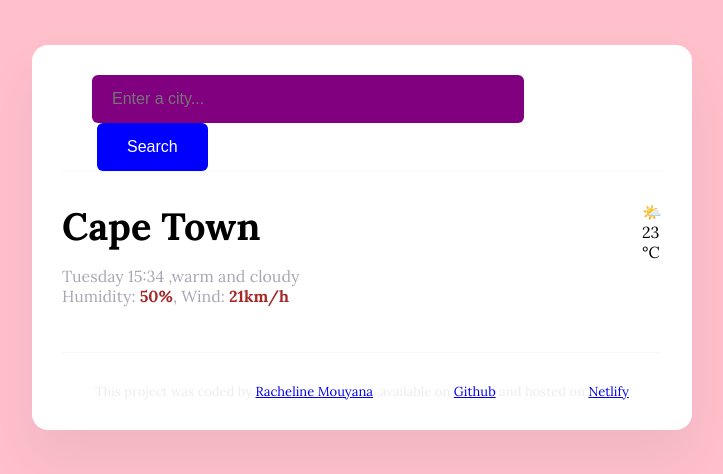
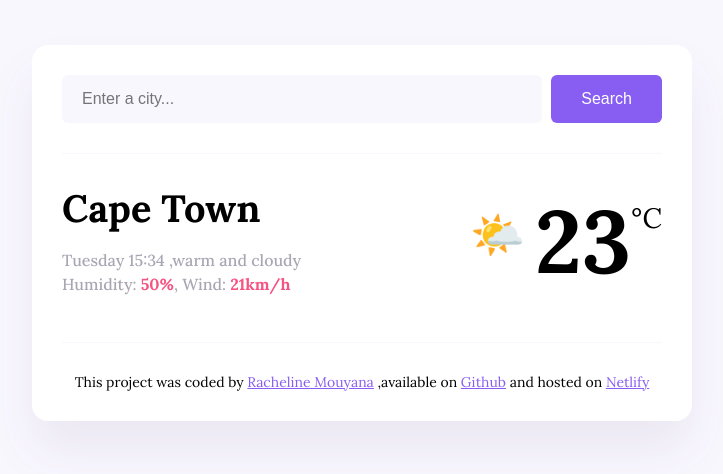
Before and after one commit to Rachel2001/project-weather-app, a plain HTML site: page index.html in a window 1280 px wide. Shown: the whole page, without its empty margins (278-1001 px from the left). Drawn offline with Linux system fonts and the light colour scheme; a web font is replaced by a local one.

Commit message:
Added and made changes to CSS

```diff
--- a/src/style.css
+++ b/src/style.css
@@ -1,9 +1,12 @@
 body {
-  background: pink;
+  background: #f9f7fe;
   font-family: "Carrois Gothic", sans-serif;
   font-family: "Crimson Text", serif;
   font-family: "DM Sans", sans-serif;
   font-family: "Lora", serif;
+}
+a {
+  color: #885df1;
 }
 .weather-app {
   background: white;
@@ -15,10 +18,10 @@ body {
 }
 header {
   border-bottom: 1px solid #f9f7fe;
-    padding: 0 30px 0;
+  padding: 0 0 30px 0;
 }
 .search-form-input {
-    background-color: purple;
+  background-color: #f9f7fe;
   border: none;
   border-radius: 6px;
   width: 80%;
@@ -26,7 +29,7 @@ header {
   font-size: 16px;
 }
 .search-form-button {
-  background-color: blue;
+  background-color: #885df1;
   padding: 15px 30px;
   border: none;
   border-radius: 6px;
@@ -36,7 +39,7 @@ header {
 }
 
 main {
-    padding:30px 0;
+  padding: 30px 0;
 }
 
 .weather-app-data {
@@ -50,18 +53,34 @@ main {
 }
 .weather-app-details {
   font-size: 16px;
-    line-height: 20px;
+  line-height: 24px;
   color: rgba(39, 33, 66, 0.4);
-    font-weight:
+  font-weight: 500;
 }
 .weather-app-details strong {
-    color: brown;
+  color: #f65282;
+}
+.weather-app-temperature-container {
+  display: flex;
+}
+.weather-app-icon {
+  font-size: 44px;
+  margin-top: 22px;
+}
+.weather-app-temperature {
+  font-size: 88px;
+  margin-left: 10px;
+  font-weight: bold;
+}
+.weather-app-unit {
+  margin-top: 16px;
+  font-size: 28px;
 }
 
 footer {
   border-top: 1px solid #f9f7fe;
   padding: 30px 0 0 0;
   text-align: center;
-    font-size: 13px;
-    color: rgba(0, 0, 0, 0.08);
+  font-size: 14px;
+  color: black;
 }
```
Lines whose indentation alone changed are shown as unchanged.
